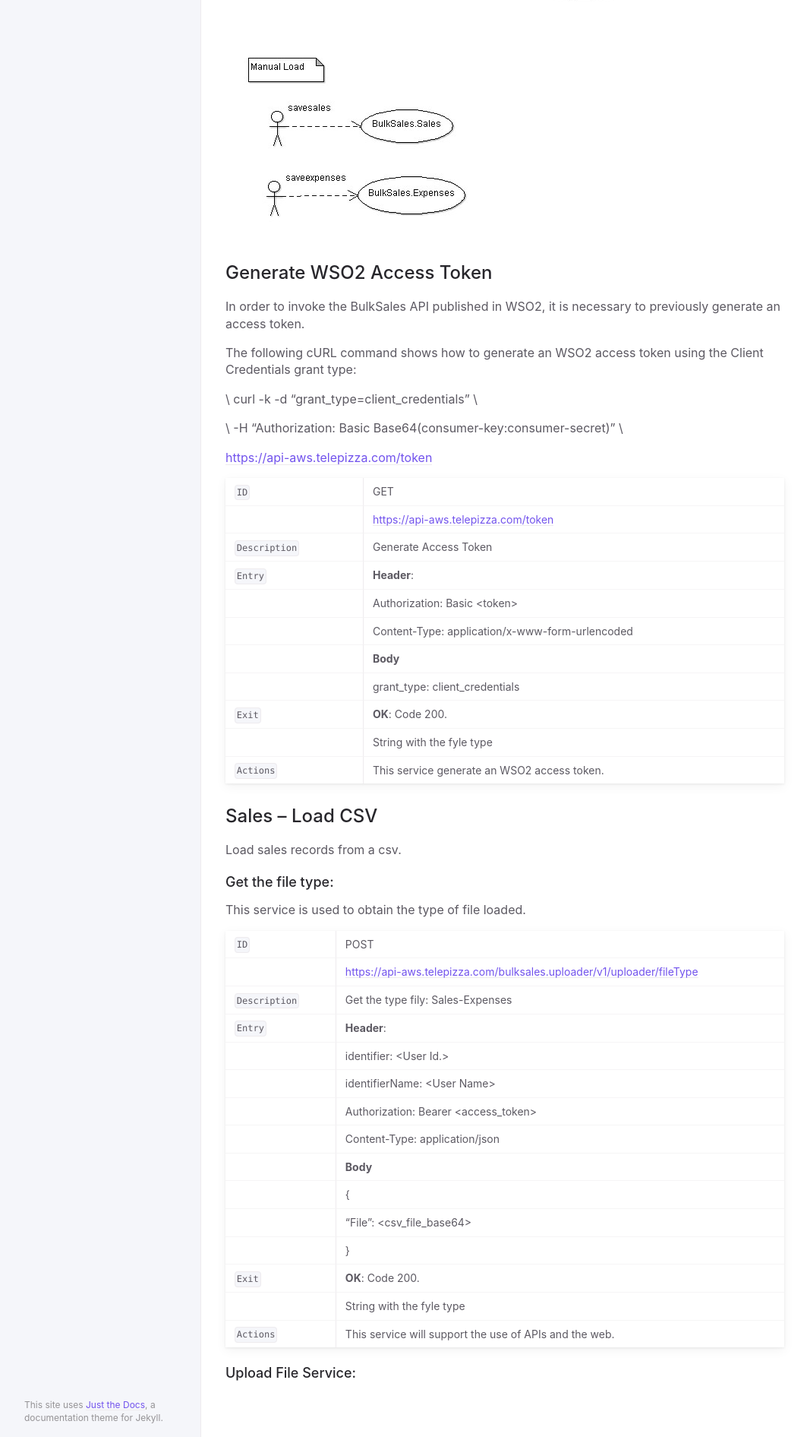
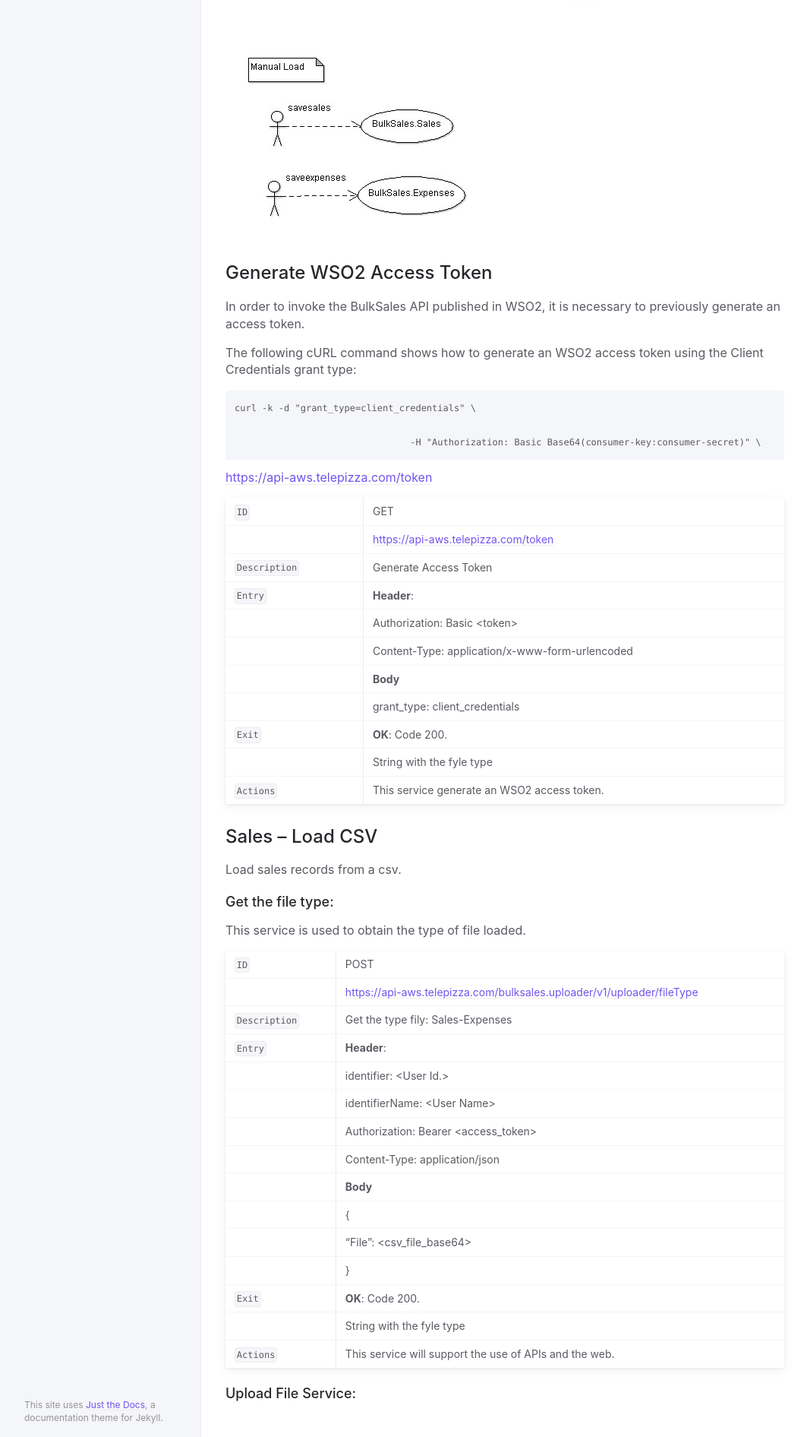
Before and after one commit to abeltranes/abeltranes.github.io, a Jekyll site: the page built from docs/API_Services_Bulksales_2.md, in a window 1280 px wide. Shown: the part 1908-3799 px from the top of the page at 76% size, without its empty margins (91-1154 px from the left). Built offline with Jekyll 4.4.1, drawn with Linux system fonts in a browser that asks for light colours.

```diff
--- a/docs/API_Services_Bulksales_2.md
+++ b/docs/API_Services_Bulksales_2.md
@@ -71,9 +71,9 @@ In order to invoke the BulkSales API published in WSO2, it is necessary to previ
 
 The following cURL command shows how to generate an WSO2 access token using the Client Credentials grant type:
 
-\	curl -k -d "grant_type=client_credentials" \
+	curl -k -d "grant_type=client_credentials" \
 
-\					-H "Authorization: Basic Base64(consumer-key:consumer-secret)" \
+					-H "Authorization: Basic Base64(consumer-key:consumer-secret)" \
 
 [https://api-aws.telepizza.com/token](https://api-aws.telepizza.com/token)
 
```
